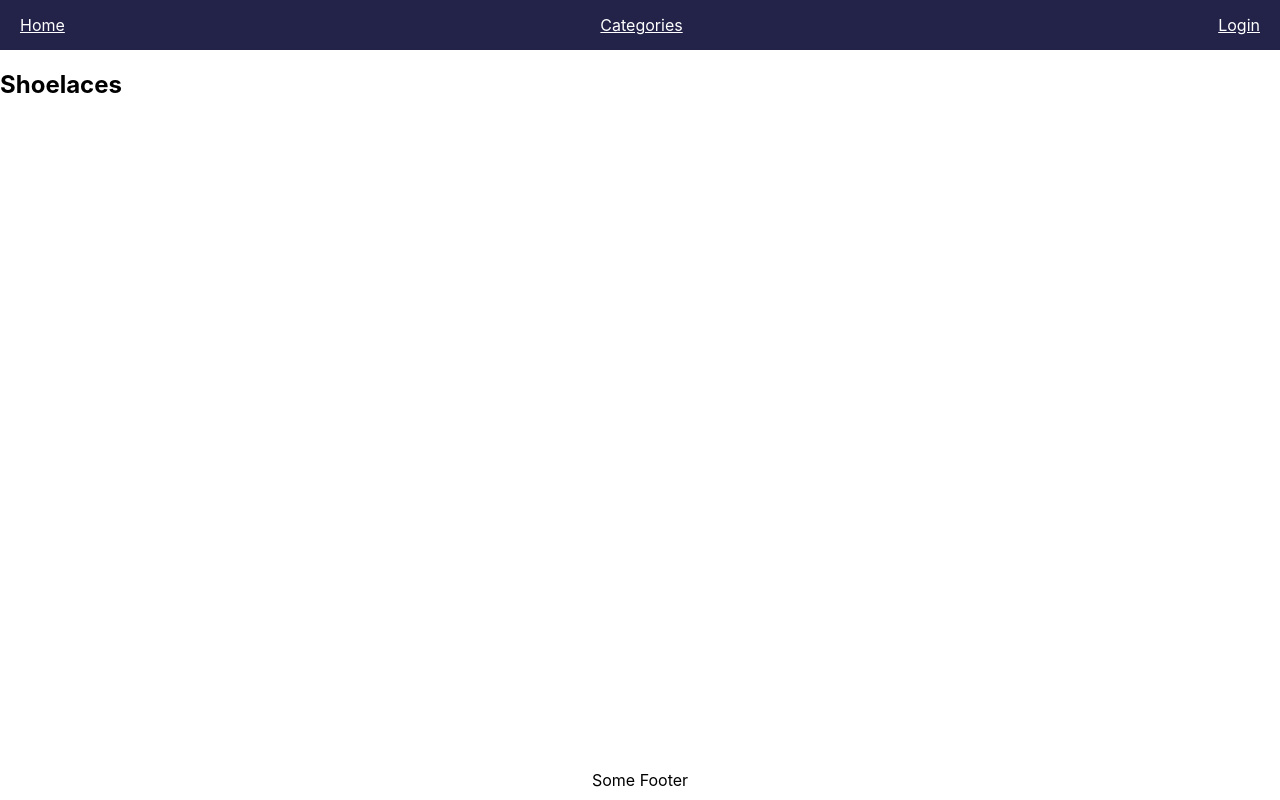
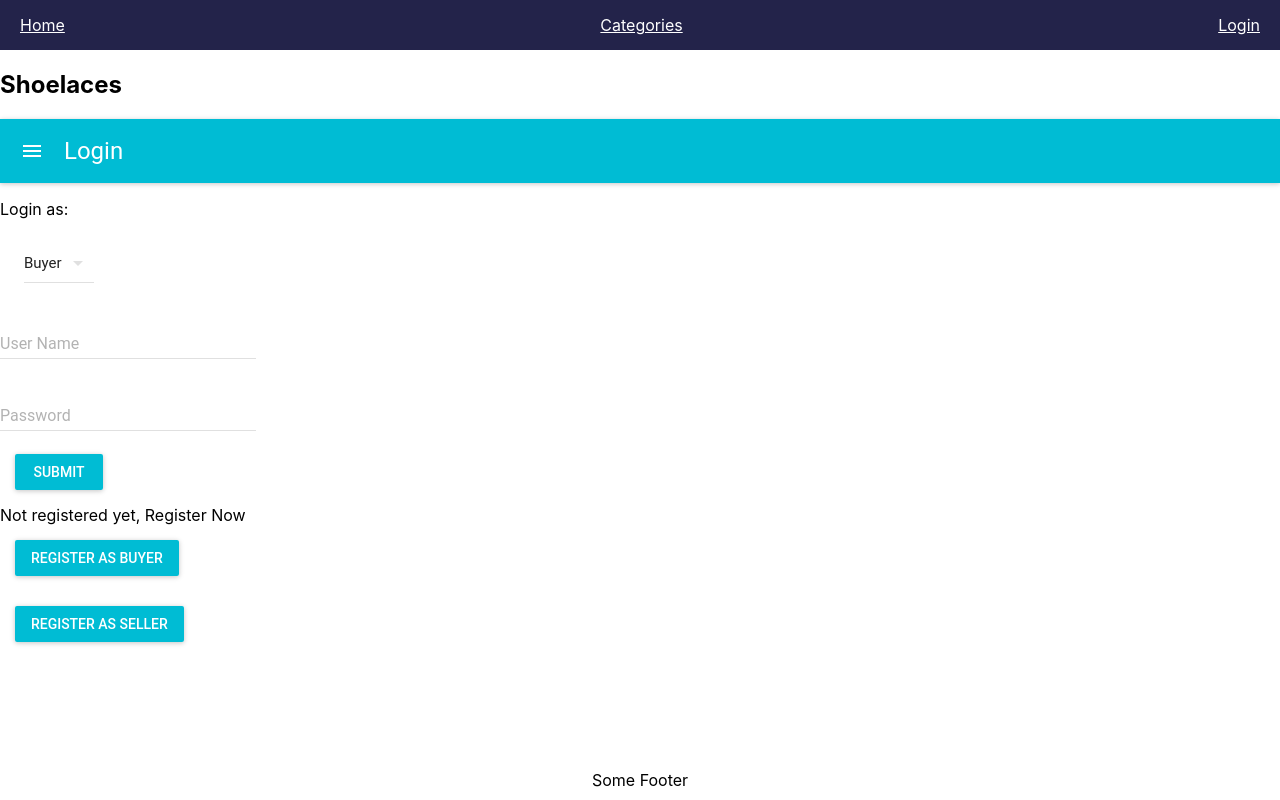
Before and after one commit to nmavilmada/legalsilkroad, a React (Create React App) app: page /Login in a window 1280 px wide. Built offline with nearby package versions, Linux system fonts and the light colour scheme.

Commit message:
updated LoginPage

```diff
--- a/src/Login.js
+++ b/src/Login.js
@@ -18,8 +18,8 @@ class Login extends Component {
       <MuiThemeProvider>
         <div>
          <TextField
-           hintText="Enter your College Rollno"
-           floatingLabelText="Student Id"
+           hintText="Enter your User Name"
+           floatingLabelText="User Name"
            onChange = {(event,newValue)=>this.setState({username:newValue})}
            />
          <br/>
@@ -52,8 +52,8 @@ class Login extends Component {
         <MuiThemeProvider>
           <div>
            <TextField
-             hintText="Enter your College Rollno"
-             floatingLabelText="Student Id"
+             hintText="Enter your User Name"
+             floatingLabelText="User Name"
              onChange = {(event,newValue) => this.setState({username:newValue})}
              />
            <br/>
@@ -78,8 +78,8 @@ class Login extends Component {
         <MuiThemeProvider>
           <div>
            <TextField
-             hintText="Enter your College Rollno"
-             floatingLabelText="Teacher Id"
+             hintText="Enter your User Name"
+             floatingLabelText="Seller ID"
              onChange = {(event,newValue) => this.setState({username:newValue})}
              />
            <br/>
@@ -137,8 +137,8 @@ class Login extends Component {
         <MuiThemeProvider>
           <div>
            <TextField
-             hintText="Enter your College Rollno"
-             floatingLabelText="Student Id"
+             hintText="Enter your User Name"
+             floatingLabelText="Buyer Id"
              onChange = {(event,newValue) => this.setState({username:newValue})}
              />
            <br/>
@@ -162,8 +162,8 @@ class Login extends Component {
         <MuiThemeProvider>
           <div>
            <TextField
-             hintText="Enter your College Rollno"
-             floatingLabelText="Teacher Id"
+             hintText="Enter your User Name"
+             floatingLabelText="Seller Id"
              onChange = {(event,newValue) => this.setState({username:newValue})}
              />
            <br/>
@@ -195,8 +195,8 @@ class Login extends Component {
         <div>
         <p>Login as:</p>
         <DropDownMenu value={this.state.menuValue} onChange={(event,index,value)=>this.handleMenuChange(value)}>
-          <MenuItem value={1} primaryText="Student" />
-          <MenuItem value={2} primaryText="Teacher" />
+          <MenuItem value={1} primaryText="Buyer" />
+          <MenuItem value={2} primaryText="Seller" />
         </DropDownMenu>
         </div>
         </MuiThemeProvider>
--- a/src/Loginscreen.js
+++ b/src/Loginscreen.js
@@ -17,12 +17,12 @@ class Loginscreen extends Component {
       <div>
       <MuiThemeProvider>
         <div>
-           <RaisedButton label={"Register as Student"} primary={true} style={style} onClick={(event) => this.handleClick(event,'student')}/>
+           <RaisedButton label={"Register as Buyer"} primary={true} style={style} onClick={(event) => this.handleClick(event,'Buyer')}/>
        </div>
        </MuiThemeProvider>
        <MuiThemeProvider>
        <div>
-          <RaisedButton label={"Register as Teacher"} primary={true} style={style} onClick={(event) => this.handleClick(event,'teacher')}/>
+          <RaisedButton label={"Register as Seller"} primary={true} style={style} onClick={(event) => this.handleClick(event,'Seller')}/>
       </div>
       </MuiThemeProvider>
       </div>
@@ -33,8 +33,8 @@ class Loginscreen extends Component {
       loginscreen:[],
       loginmessage:'',
       loginButtons:loginButtons,
-      studentbuttonLabel:'Register as Student',
-      teacherbuttonLabel:'Register as Teacher',
+      studentbuttonLabel:'Register as Buyer',
+      teacherbuttonLabel:'Register as Seller',
       isLogin:true
     }
   }
@@ -77,12 +77,12 @@ class Loginscreen extends Component {
         <div>
         <MuiThemeProvider>
           <div>
-             <RaisedButton label={"Register as Student"} primary={true} style={style} onClick={(event) => this.handleClick(event,'student')}/>
+             <RaisedButton label={"Register as Buyer"} primary={true} style={style} onClick={(event) => this.handleClick(event,'Buyer')}/>
          </div>
          </MuiThemeProvider>
          <MuiThemeProvider>
          <div>
-            <RaisedButton label={"Register as Teacher"} primary={true} style={style} onClick={(event) => this.handleClick(event,'teacher')}/>
+            <RaisedButton label={"Register as Seller"} primary={true} style={style} onClick={(event) => this.handleClick(event,'Seller')}/>
         </div>
         </MuiThemeProvider>
         </div>
--- a/src/MainRouter.js
+++ b/src/MainRouter.js
@@ -2,6 +2,7 @@ import React from "react";
 import { BrowserRouter as Router, Route, Link } from "react-router-dom";
 import Categories from './containers/Categories';
 import './MainRouter.css';
+import Loginscreen from "./Loginscreen";
 
 
 
@@ -22,6 +23,10 @@ const routes = [
     {
         path: "/login",
         component: () => <h2>Shoelaces</h2>
+    },
+    {   path: "/Login",
+        component: () => <Loginscreen />
+
     }
 ];
 
@@ -34,6 +39,7 @@ function RouterContainer() {
                     <Link to="/">Home</Link>
                     <Link to="/categories">Categories</Link>
                     <Link to="/login">Login</Link>
+
                 </div>
 
 
--- a/src/Register.js
+++ b/src/Register.js
@@ -62,16 +62,16 @@ class Register extends Component {
   render() {
     // console.log("props",this.props);
     var userhintText,userLabel;
-    if(this.props.role === "student"){
+    if(this.props.role === "Buyer"){
       // eslint-disable-next-line no-unused-expressions
       // eslint-disable-next-line no-sequences
-      userhintText="Enter your Student Id";
-      userLabel="Student Id"
+      userhintText="Enter your Buyer Id";
+      userLabel="Buyer Id"
     }
     else{
       // eslint-disable-next-line no-unused-expressions
-      userhintText="Enter your Teacher Id";
-      userLabel="Teacher Id"
+      userhintText="Enter your Buyer Id";
+      userLabel="Buyer Id"
     }
     return (
       <div>
```
